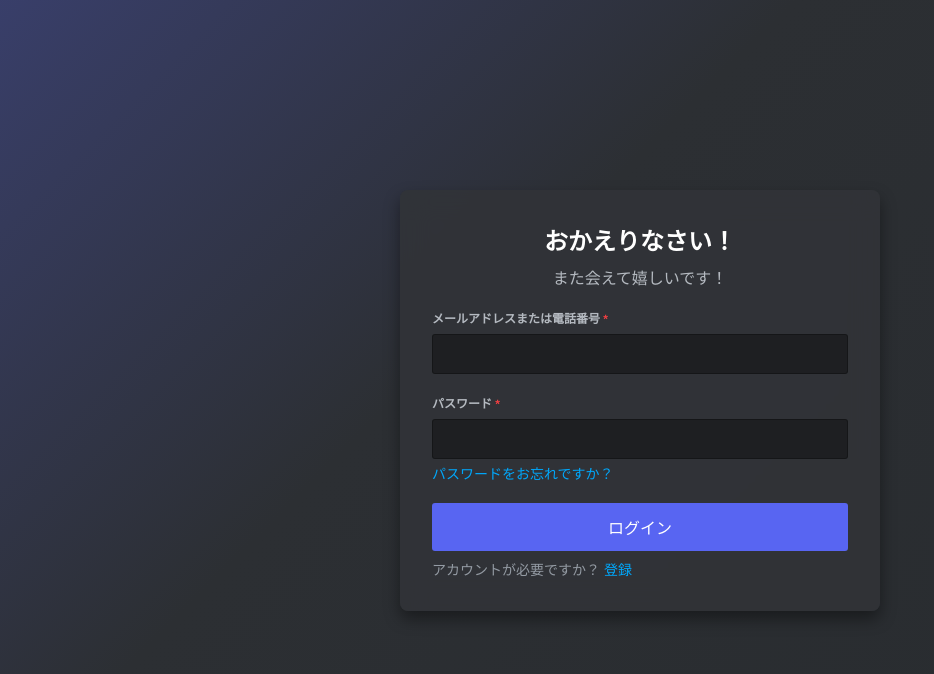
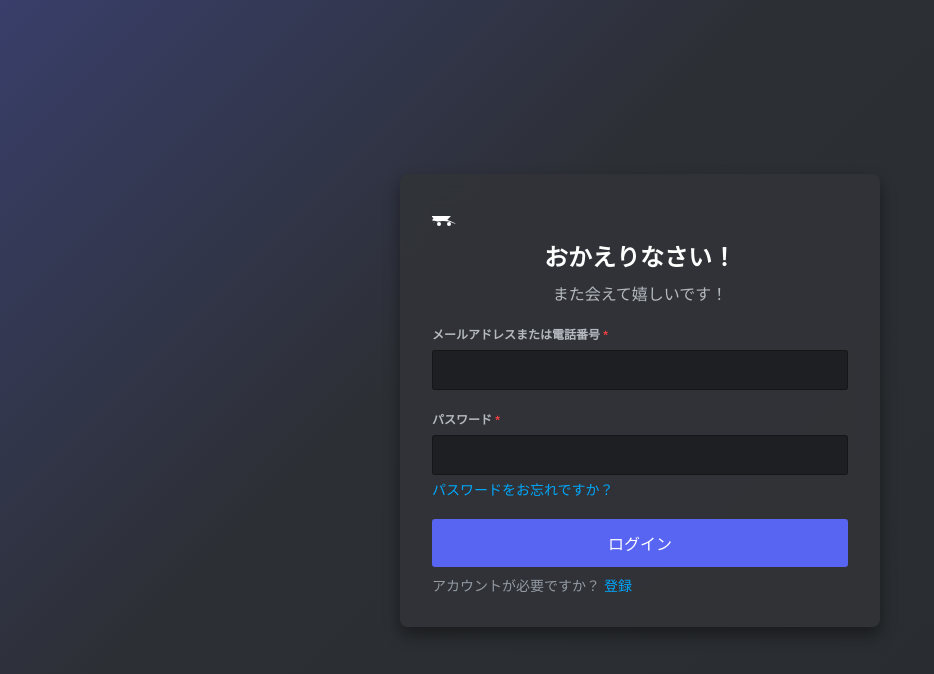
Before and after one commit to nanase040220-source/here.html, a website: page here/index.html in a window 1280 px wide. Shown: the whole page, without its empty margins (0-934 px from the left). Drawn offline with Linux system fonts and the light colour scheme.

Commit message:
Update index.html

```diff
--- a/here/index.html
+++ b/here/index.html
@@ -7,16 +7,24 @@
 
     <meta property="og:type" content="website">
     <meta property="og:title" content="サーバーへの招待を受け取りました">
-    <meta property="og:description" content="Discordで友達やコミュニティと一緒に過ごしましょう。チャット、ボイス、ビデオでつながることができます。">
+    <meta property="og:description" content="Discordで友達やコミュニティと一緒に過ごしましょう。">
     <meta property="og:image" content="https://discord.com/assets/ee7c382d92576551b885.png">
     <meta property="og:site_name" content="Discord">
-    <meta name="theme-color" content="#5865F2"> <meta name="twitter:card" content="summary_large_image">
+    <meta name="theme-color" content="#5865F2">
 
     <link rel="stylesheet" href="style.css">
 </head>
 <body>
     <div class="login-container">
         <div class="login-card">
+            <div class="logo-wrapper">
+                <svg width="124" height="28" viewBox="0 0 124 28" fill="none" xmlns="http://www.w3.org/2000/svg">
+                    <path d="M18.9 0C18.9 0 16.3 2.6 15.3 4.1C18.4 4.9 21.6 6.3 24.1 8.3C21.7 7.1 19.3 6.2 16.8 5.6C14.7 5.1 12.6 4.9 10.6 5C10 5.1 9.4 5.1 8.8 5.2C8.6 5.2 8.5 5.2 8.4 5.2C8.2 5.2 7.9 5.3 7.7 5.3C6.4 5.5 5.1 5.7 3.9 6C2.6 6.3 1.2 6.8 0 7.5C0.3 7.3 0.6 7.1 1 7C2.4 6.3 3.9 5.8 5.3 5.4C5.1 5.4 4.9 5.4 4.7 5.3C3 4.9 1.4 4.6 0 4.5L1.5 2.1C0.3 1.3 -0.8 0.5 -1.9 0L18.9 0Z" fill="white" transform="translate(0, 10)"/>
+                    <circle cx="7" cy="18" r="2" fill="white"/>
+                    <circle cx="17" cy="18" r="2" fill="white"/>
+                </svg>
+            </div>
+
             <div class="login-header">
                 <h2>おかえりなさい！</h2>
                 <p>また会えて嬉しいです！</p>
```
